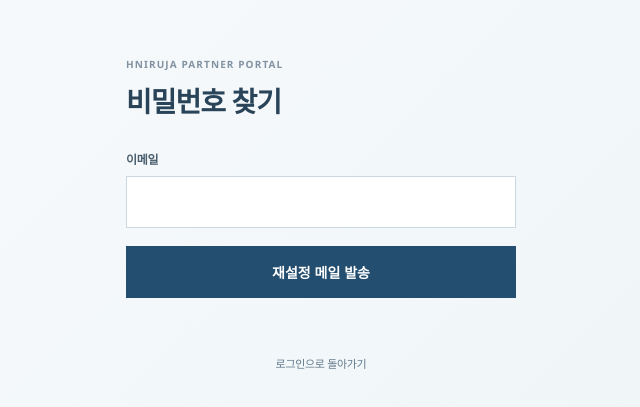
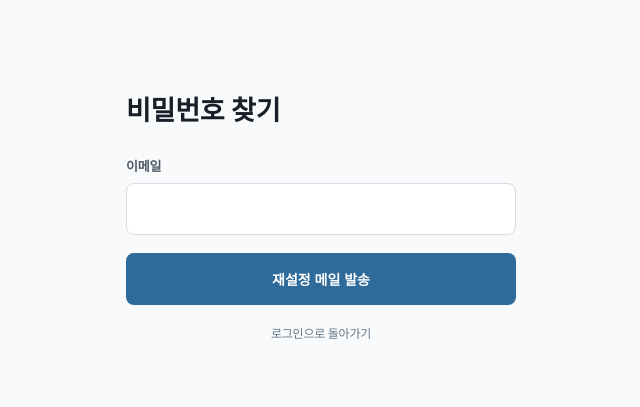
Before and after one commit to yeonggyu325-debug/ipass, a website: page public/reset.html in a window 1280 px wide. Shown: the part 185-592 px from the top of the page, without its empty margins (319-959 px from the left). Drawn offline with Linux system fonts and the light colour scheme; a web font is replaced by a local one.

Commit message:
Update reset.html

```diff
--- a/public/reset.html
+++ b/public/reset.html
@@ -6,23 +6,23 @@
 <title>Hniruja Partner Portal | 비밀번호 찾기</title>
 <link rel="stylesheet" as="style" crossorigin href="https://cdn.jsdelivr.net/gh/orioncactus/pretendard@v1.3.9/dist/web/variable/pretendardvariable-dynamic-subset.min.css">
 <style>
-:root{--navy:#234e70;--ink:#273746;--muted:#7b8996;--line:#d9e3e9;--danger:#b33f39;--success:#2c7758}
+:root{--primary:#2f6b9a;--primary-hover:#275d86;--text-strong:#191f28;--text:#4e5968;--muted:#8b95a1;--line:#e5e8eb;--line-strong:#d6dce1;--danger:#cf4b45;--success:#16845b;--radius:8px}
 *{box-sizing:border-box}
-html,body{margin:0;min-height:100%;font-family:"Pretendard Variable","Pretendard","Noto Sans KR","Apple SD Gothic Neo","Segoe UI",sans-serif;background:linear-gradient(135deg,#f9fbfc,#edf4f7);color:var(--ink);letter-spacing:-.018em}
-body{font-size:110%}
+html,body{margin:0;min-height:100%;font-family:"Pretendard Variable","Pretendard","Noto Sans KR","Apple SD Gothic Neo","Segoe UI",sans-serif;background:#f8fafb;color:var(--text-strong);letter-spacing:-.018em}
+body{font-size:14px}
 .wrap{min-height:100vh;display:flex;align-items:center;justify-content:center;padding:28px}
 .content{width:min(390px,92vw)}
-.eyebrow{color:#8292a0;font-size:10px;font-weight:800;letter-spacing:.11em}
-h1{margin:9px 0 30px;color:#294459;font-size:28px;font-weight:730;letter-spacing:-.035em}
+.eyebrow{display:none}
+h1{margin:0 0 28px;color:var(--text-strong);font-size:27px;font-weight:730}
 p{display:none}
-label{display:block;margin-bottom:8px;color:#4a5e6d;font-size:12px;font-weight:650}
-input{width:100%;height:52px;border:1px solid #ccd8e1;background:#fff;padding:0 13px;outline:none}
-input:focus{border-color:#79a1bc;box-shadow:0 0 0 3px rgba(91,140,174,.07)}
-button{width:100%;height:52px;margin-top:18px;border:0;background:var(--navy);color:#fff;font-size:14px;font-weight:700}
-.links{text-align:center;margin-top:19px}
-a{color:#62798b;font-size:11px;text-decoration:none}
-.msg{min-height:18px;margin-top:14px;text-align:center;color:var(--danger);font-size:12px}
-.ok{color:var(--success)}
+label{display:block;margin-bottom:8px;color:var(--text);font-size:13px;font-weight:600}
+input{width:100%;height:52px;border:1px solid var(--line-strong);border-radius:var(--radius);background:#fff;padding:0 13px;outline:none}
+input:focus{border-color:#80a9c5;box-shadow:0 0 0 3px rgba(47,107,154,.10)}
+button{width:100%;height:52px;margin-top:18px;border:0;border-radius:var(--radius);background:var(--primary);color:#fff;font-size:14px;font-weight:700}
+button:hover{background:var(--primary-hover)}
+.links{text-align:center;margin-top:18px}
+a{color:#667787;font-size:12px;text-decoration:none}
+.msg{margin-top:14px;text-align:center;color:var(--danger);font-size:12px}.msg:empty{display:none}.ok{color:var(--success)}
 </style>
 </head>
 <body>
```
